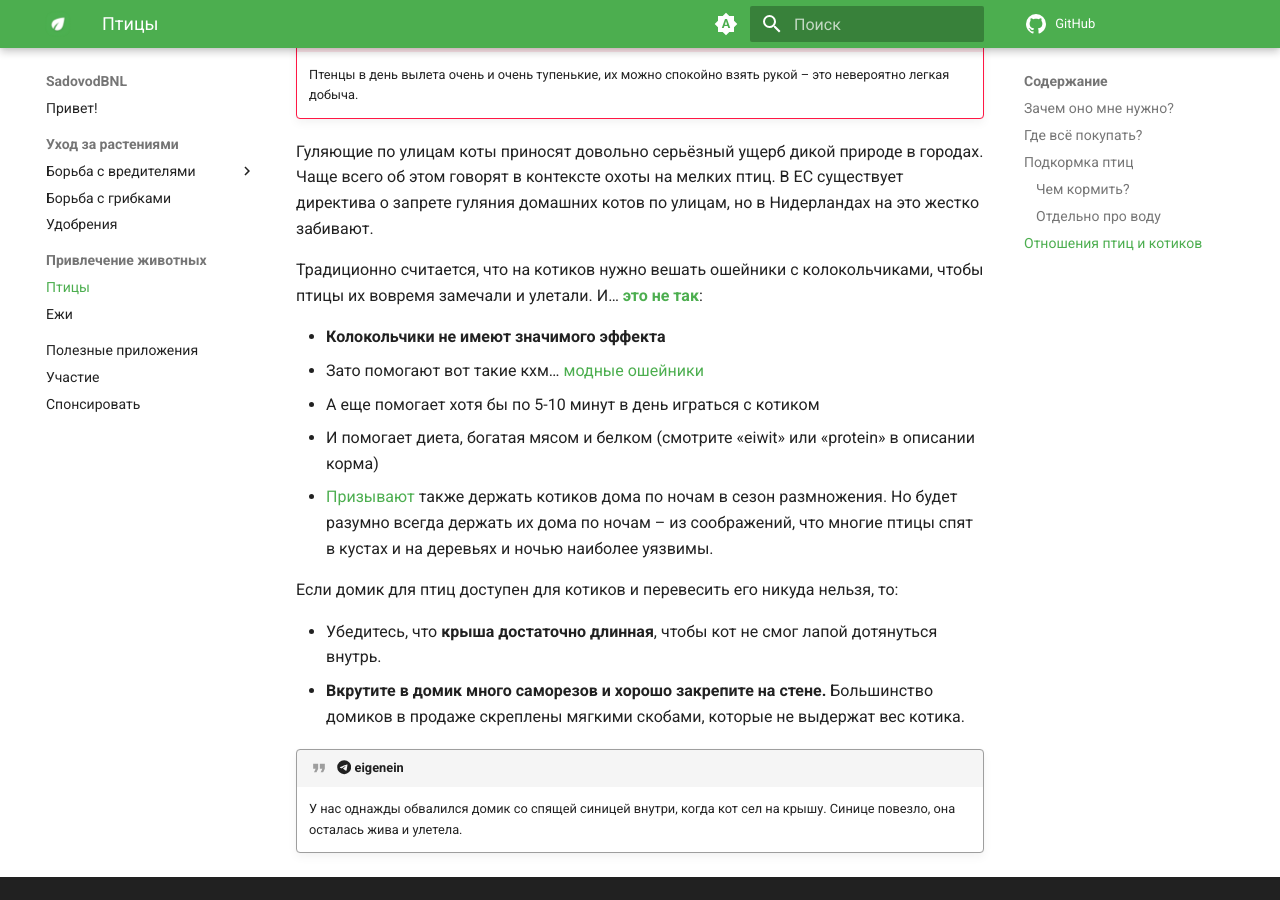
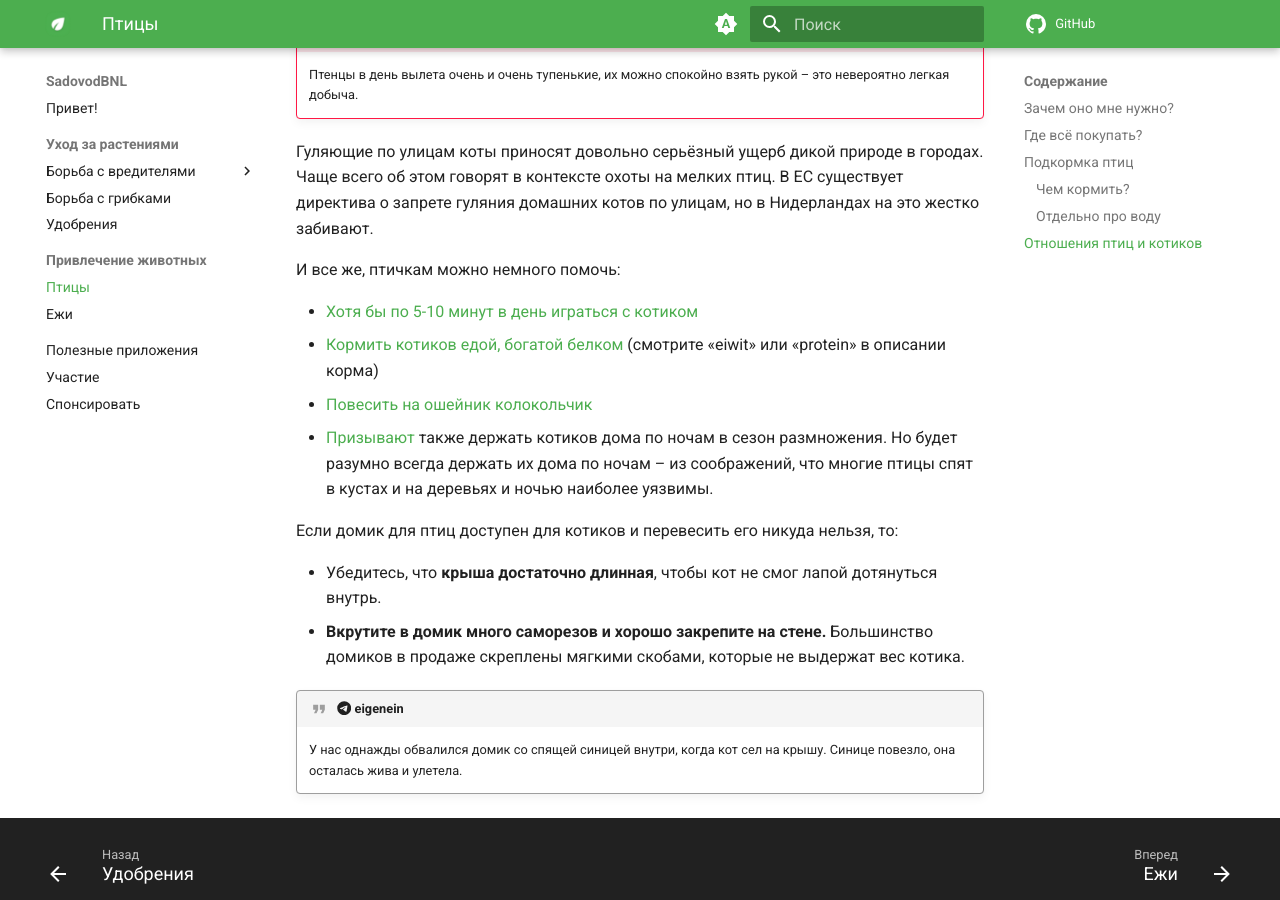
Before and after one commit to eigenein/sadovod-bnl, an MkDocs documentation site: the page built from docs/attracting-animals/birds.md, in a window 1280 px wide and 900 px high, scrolled down 2318 px. Built offline with MkDocs 1.6.1 and Material for MkDocs 9.7.7, drawn with Linux system fonts in a browser that asks for light colours; comment, search, counter and statistics services are not loaded.

Commit message:
😺 Update birds vs cats section

```diff
--- a/docs/attracting-animals/birds.md
+++ b/docs/attracting-animals/birds.md
@@ -71,12 +71,11 @@ tags:
 
 Гуляющие по улицам коты приносят довольно серьёзный ущерб дикой природе в городах. Чаще всего об этом говорят в контексте охоты на мелких птиц. В ЕС существует директива о запрете гуляния домашних котов по улицам, но в Нидерландах на это жестко забивают.
 
-Традиционно считается, что на котиков нужно вешать ошейники с колокольчиками, чтобы птицы их вовремя замечали и улетали. И… **[это не так](https://www.cell.com/current-biology/fulltext/S0960-9822(20)31896-0)**:
+И все же, птичкам можно немного помочь:
 
-- **Колокольчики не имеют значимого эффекта**
-- Зато помогают вот такие кхм… [модные ошейники](https://www.birdsbesafe.com/blogs/news/how-does-a-birdsbesafe-collar-cover-fit-around-my-cats-collar)
-- А еще помогает хотя бы по 5-10 минут в день играться с котиком
-- И помогает диета, богатая мясом и белком (смотрите «eiwit» или «protein» в описании корма)
+- [Хотя бы по 5-10 минут в день играться с котиком](https://www.cell.com/current-biology/fulltext/S0960-9822(20)31896-0)
+- [Кормить котиков едой, богатой белком](https://www.cell.com/current-biology/fulltext/S0960-9822(20)31896-0) (смотрите «eiwit» или «protein» в описании корма)
+- [Повесить на ошейник колокольчик](https://www.sciencedirect.com/science/article/abs/pii/S0168159105000742)
 - [Призывают](https://www.rtvnoord.nl/nieuws/810005/Lopend-Vuur-In-het-broedseizoen-moeten-katten-s-nachts-binnen-gehouden-worden) также держать котиков дома по ночам в сезон размножения. Но будет разумно всегда держать их дома по ночам – из соображений, что многие птицы спят в кустах и на деревьях и ночью наиболее уязвимы.
 
 Если домик для птиц доступен для котиков и перевесить его никуда нельзя, то:
```
